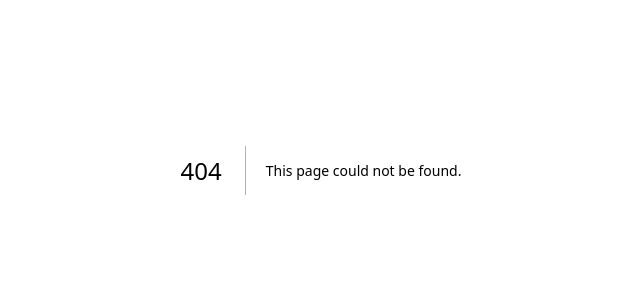
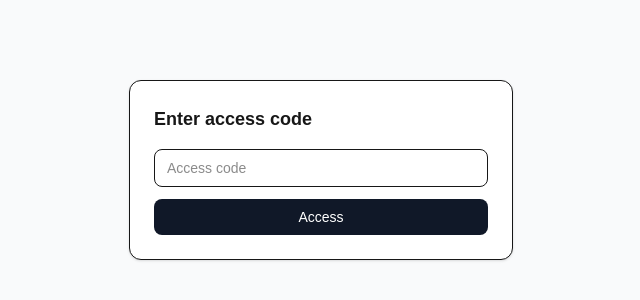
Before and after one commit to luciechek/wwhc-deal-matrix, a Next.js app: page /access in a window 1280 px wide. Before the commit this address had no page. Shown: the part 230-530 px from the top of the page, without its empty margins (319-959 px from the left). Built offline with nearby package versions, Linux system fonts and the light colour scheme.

Commit message:
feat: password gate with middleware

```diff
--- /dev/null
+++ b/app/access/page.tsx
@@ -0,0 +1,48 @@
+'use client';
+
+import { useSearchParams } from 'next/navigation';
+import { useState } from 'react';
+
+export default function AccessPage() {
+  const sp = useSearchParams();
+  const [code, setCode] = useState('');
+  const error = sp.get('error');
+  const next = sp.get('next') || '/';
+
+  return (
+    <div className="min-h-screen flex items-center justify-center bg-gray-50 px-4">
+      <form
+        method="POST"
+        action="/api/access"
+        className="w-full max-w-sm rounded-xl border bg-white p-6 shadow"
+      >
+        <h1 className="mb-4 text-lg font-semibold">Enter access code</h1>
+
+        {error && (
+          <div className="mb-3 rounded border border-red-200 bg-red-50 px-3 py-2 text-sm text-red-700">
+            Wrong code. Please try again.
+          </div>
+        )}
+
+        <input
+          type="password"
+          name="code"
+          value={code}
+          onChange={(e) => setCode(e.target.value)}
+          placeholder="Access code"
+          className="mb-3 w-full rounded-lg border px-3 py-2 text-sm"
+        />
+
+        {/* Pour revenir à la page demandée après succès */}
+        <input type="hidden" name="next" value={next} />
+
+        <button
+          type="submit"
+          className="w-full rounded-lg bg-gray-900 py-2 text-sm font-medium text-white hover:bg-black"
+        >
+          Access
+        </button>
+      </form>
+    </div>
+  );
+}
--- /dev/null
+++ b/app/access/route.ts
@@ -0,0 +1,26 @@
+// app/api/access/route.ts
+import { NextResponse } from 'next/server';
+
+export async function POST(req: Request) {
+  const form = await req.formData();
+  const code = String(form.get('code') || '');
+  const next = String(form.get('next') || '/');
+
+  if (code && code === process.env.APP_ACCESS_CODE) {
+    const res = NextResponse.redirect(new URL(next, req.url));
+    res.cookies.set('accessgranted', 'yes', {
+      httpOnly: true,
+      secure: true,
+      sameSite: 'lax',
+      maxAge: 60 * 60 * 24 * 30, // 30 jours
+      path: '/',
+    });
+    return res;
+  }
+
+  // Mauvais code → retour sur /access avec un flag d'erreur
+  const url = new URL('/access', req.url);
+  url.searchParams.set('error', '1');
+  url.searchParams.set('next', next);
+  return NextResponse.redirect(url);
+}
--- /dev/null
+++ b/middleware.ts
@@ -0,0 +1,37 @@
+// middleware.ts
+import type { NextRequest } from 'next/server';
+import { NextResponse } from 'next/server';
+
+export function middleware(req: NextRequest) {
+  const { pathname, searchParams } = req.nextUrl;
+  const cookie = req.cookies.get('accessgranted')?.value;
+
+  // Laissez passer la page d'accès, ses assets et la route API qui pose le cookie
+  if (
+    pathname.startsWith('/_next') ||
+    pathname.startsWith('/favicon') ||
+    pathname.startsWith('/access') ||
+    pathname.startsWith('/api/access')
+  ) {
+    return NextResponse.next();
+  }
+
+  // Déjà authentifié ?
+  if (cookie === 'yes') return NextResponse.next();
+
+  // Bloquer les autres API si non authentifié
+  if (pathname.startsWith('/api')) {
+    return new NextResponse('Unauthorized', { status: 401 });
+  }
+
+  // Rediriger vers /access pour les pages
+  const url = req.nextUrl.clone();
+  url.pathname = '/access';
+  url.searchParams.set('next', pathname + (searchParams.toString() ? `?${searchParams.toString()}` : ''));
+  return NextResponse.redirect(url);
+}
+
+// Appliquer le middleware partout (sauf fichiers statiques déjà exclus plus haut)
+export const config = {
+  matcher: ['/((?!_next|favicon.ico).*)'],
+};
```
